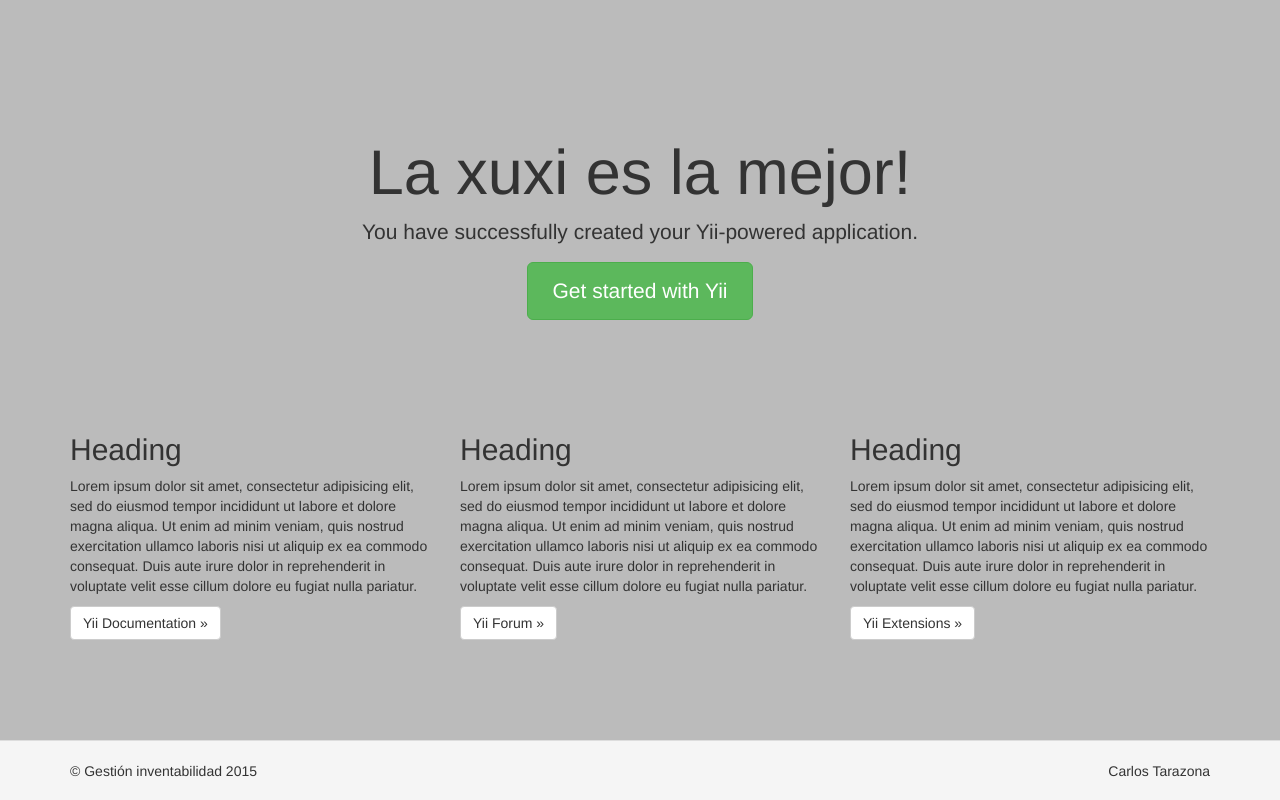
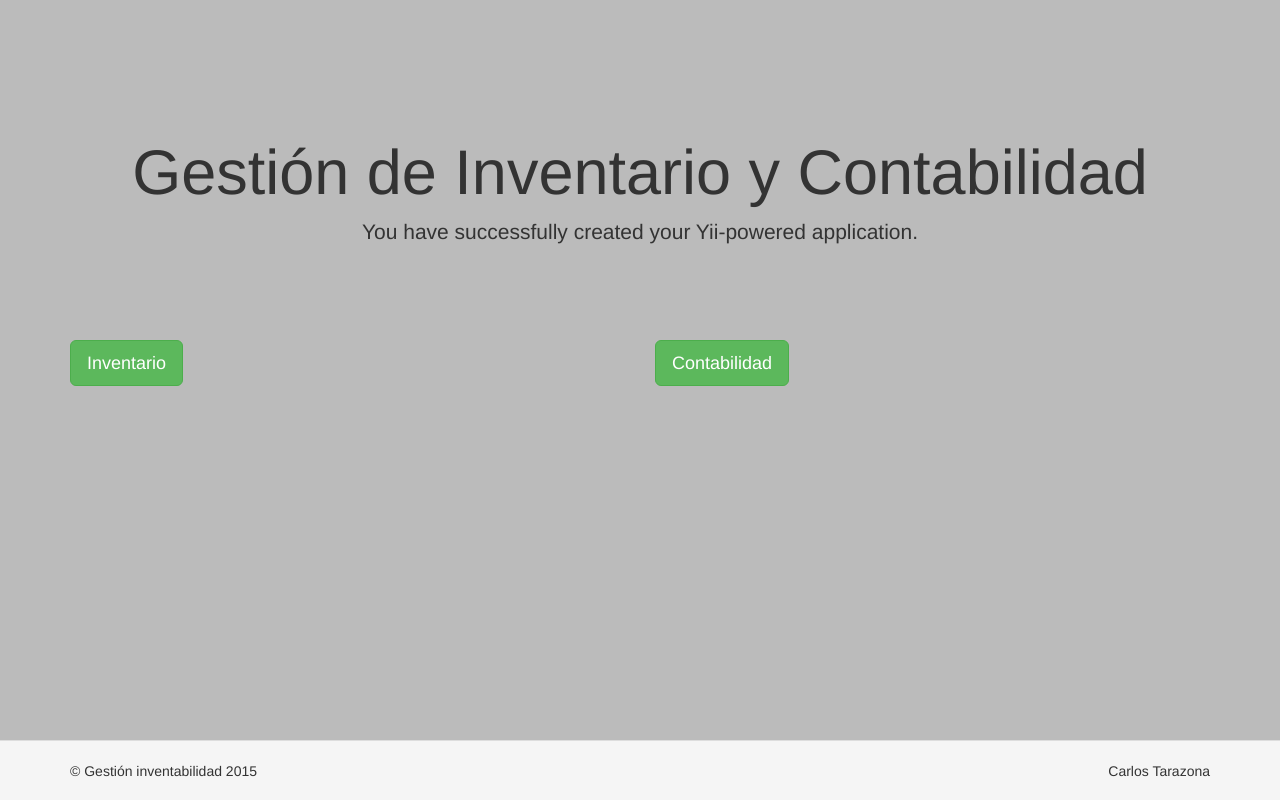
Before and after one commit to sdram58/proyectofinal, a Yii app: template views/site/index.php in a window 1280 px wide. Run offline with PHP 8.4 and a stand-in for Yii, Linux system fonts and the light colour scheme; the template is opened without the code that fills it, so the values that code supplies are empty; some libraries are stand-ins or nearby versions.

Commit message:
Modificación sábado!

```diff
--- a/views/site/index.php
+++ b/views/site/index.php
@@ -7,45 +7,20 @@ $this->title = 'Gestinvetabilidad';
 <div class="site-index">
 
     <div class="jumbotron">
-        <h1>La xuxi es la mejor!</h1>
+        <h1>Gestión de Inventario y Contabilidad</h1>
 
         <p class="lead">You have successfully created your Yii-powered application.</p>
 
-        <p><a class="btn btn-lg btn-success" href="http://www.yiiframework.com">Get started with Yii</a></p>
     </div>
 
     <div class="body-content">
 
         <div class="row">
-            <div class="col-lg-4">
-                <h2>Heading</h2>
-
-                <p>Lorem ipsum dolor sit amet, consectetur adipisicing elit, sed do eiusmod tempor incididunt ut labore et
-                    dolore magna aliqua. Ut enim ad minim veniam, quis nostrud exercitation ullamco laboris nisi ut aliquip
-                    ex ea commodo consequat. Duis aute irure dolor in reprehenderit in voluptate velit esse cillum dolore eu
-                    fugiat nulla pariatur.</p>
-
-                <p><a class="btn btn-default" href="http://www.yiiframework.com/doc/">Yii Documentation &raquo;</a></p>
+            <div class="col-lg-6">
+                <p><a class="btn btn-lg btn-success" href="http://www.yiiframework.com">Inventario</a></p>
             </div>
-            <div class="col-lg-4">
-                <h2>Heading</h2>
-
-                <p>Lorem ipsum dolor sit amet, consectetur adipisicing elit, sed do eiusmod tempor incididunt ut labore et
-                    dolore magna aliqua. Ut enim ad minim veniam, quis nostrud exercitation ullamco laboris nisi ut aliquip
-                    ex ea commodo consequat. Duis aute irure dolor in reprehenderit in voluptate velit esse cillum dolore eu
-                    fugiat nulla pariatur.</p>
-
-                <p><a class="btn btn-default" href="http://www.yiiframework.com/forum/">Yii Forum &raquo;</a></p>
-            </div>
-            <div class="col-lg-4">
-                <h2>Heading</h2>
-
-                <p>Lorem ipsum dolor sit amet, consectetur adipisicing elit, sed do eiusmod tempor incididunt ut labore et
-                    dolore magna aliqua. Ut enim ad minim veniam, quis nostrud exercitation ullamco laboris nisi ut aliquip
-                    ex ea commodo consequat. Duis aute irure dolor in reprehenderit in voluptate velit esse cillum dolore eu
-                    fugiat nulla pariatur.</p>
-
-                <p><a class="btn btn-default" href="http://www.yiiframework.com/extensions/">Yii Extensions &raquo;</a></p>
+            <div class="col-lg-6">
+                <p><a class="btn btn-lg btn-success" href="http://www.yiiframework.com">Contabilidad</a></p>
             </div>
         </div>
 
```
Also changed, not shown: views/site/copia_index.php (added, +53 -0 lines).
